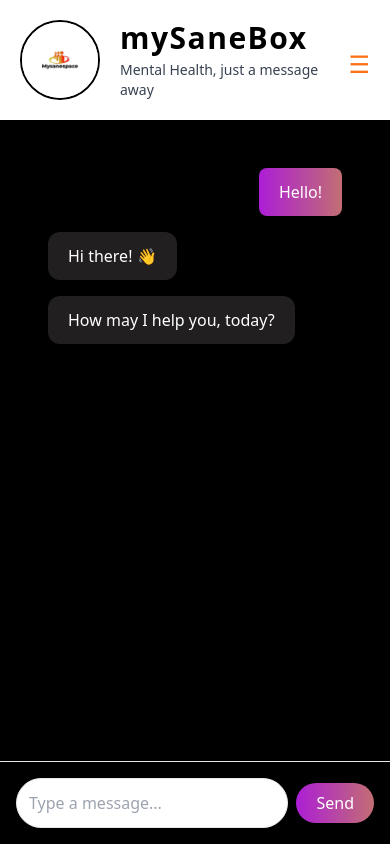
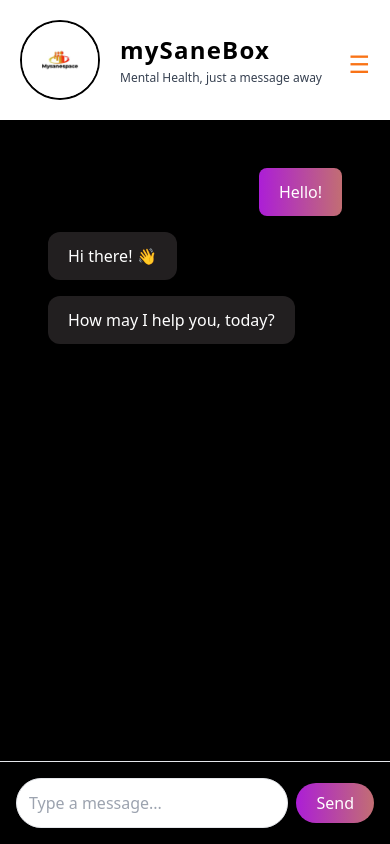
Before and after one commit to Noorie-ctrl/myChat, a plain HTML site: page index.html in a window 390 px wide. Drawn offline with nearby package versions, Linux system fonts and the light colour scheme.

Commit message:
reduced the font of my h1 and p tag for the mobile view

```diff
--- a/index.html
+++ b/index.html
@@ -12,8 +12,8 @@
             <div class="flex justify-between p-5">
                 <div class=" flex items-center gap-5">
                     <img src="./Images/IMG-20231127-WA0003.jpg" class="w-20 h-20 border-black border-2 rounded-full">
-                    <span class=""> <h1 class="font-extrabold text-3xl tracking-wider">mySaneBox</h1>
-                        <p class="text-sm text-gray-700 mt-1">Mental Health, just a message away</p>
+                    <span class=""> <h1 class="md:font-extrabold font-semibold md:text-3xl text-2xl tracking-wider">mySaneBox</h1>
+                        <p class="text-xs text-gray-700 mt-1">Mental Health, just a message away</p>
                     </span>
                 </div>
                 <!-- tab and desktop view -->
```
